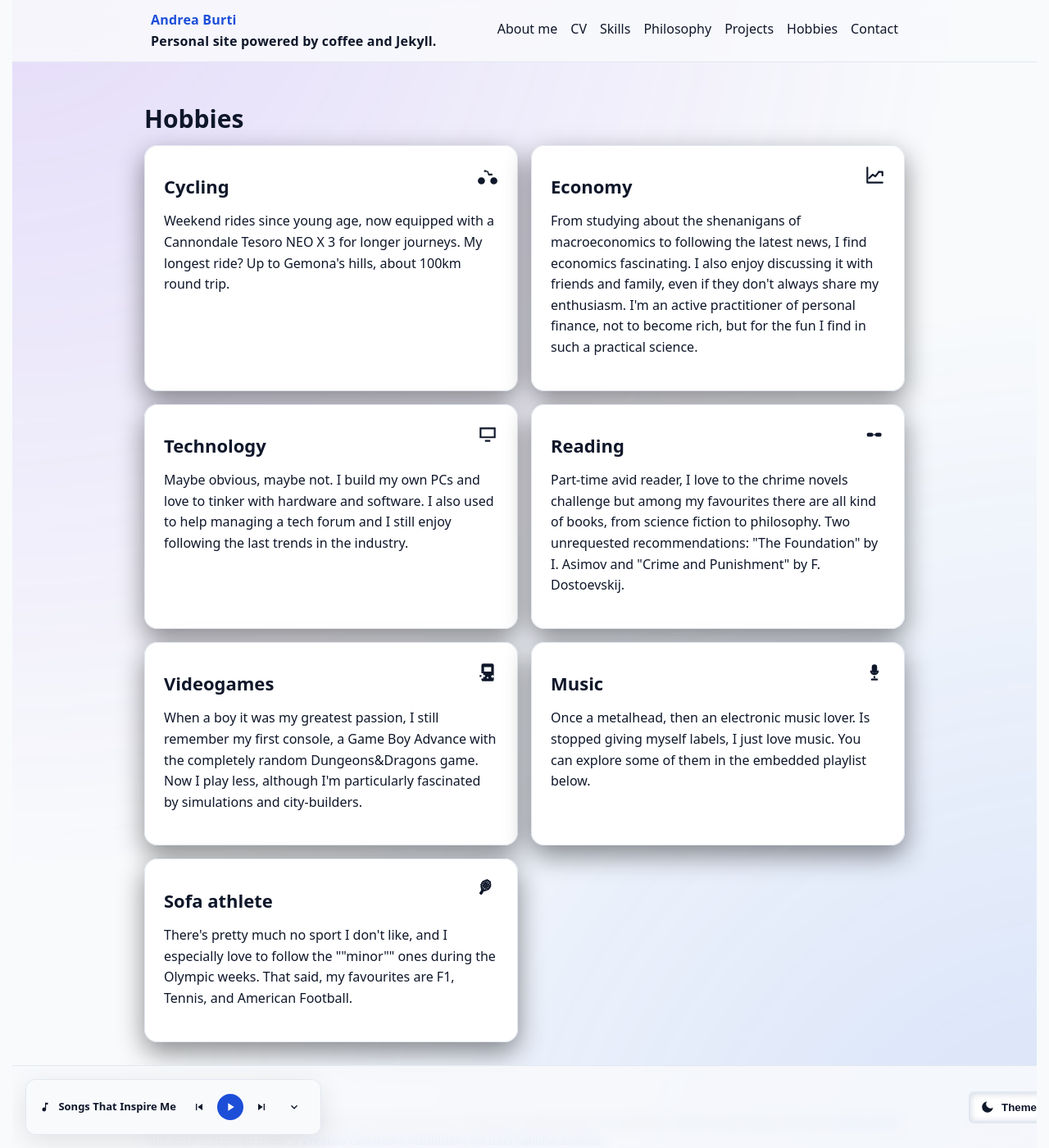
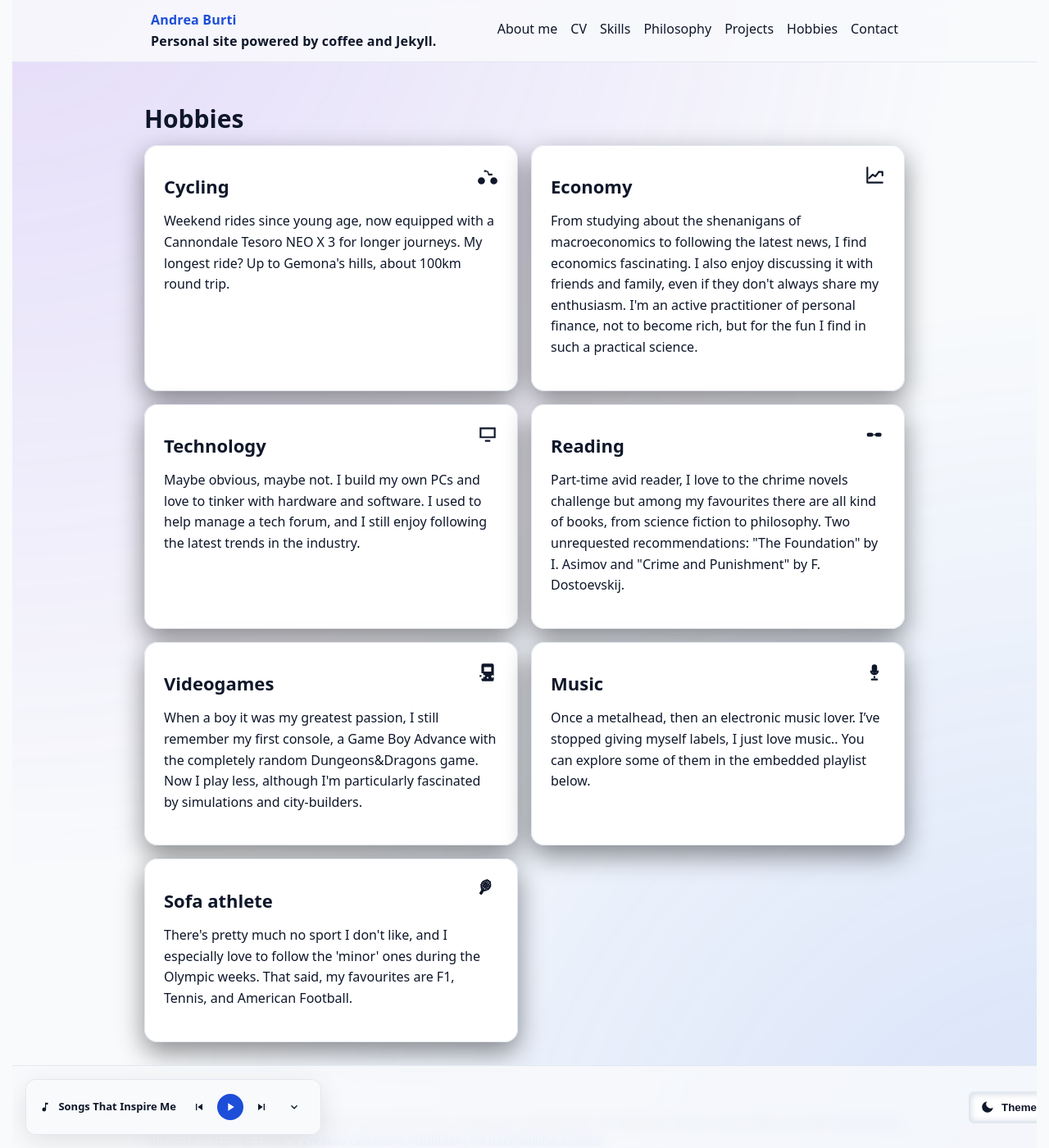
Before and after one commit to boozee/boozee.github.io, a Jekyll site: the page built from pages/hobbies.md, in a window 1280 px wide and 1400 px high. Shown: the whole window at 82% size. Built offline with Jekyll 4.4.1, drawn with Linux system fonts in a browser that asks for light colours.

Commit message:
Improve English

```diff
--- a/_data/cv.yml
+++ b/_data/cv.yml
@@ -14,4 +14,4 @@ summary_career:
   "Senior Software Engineer with expertise in 3D Graphics, Game Engines, and visualization. I believe technical quality is the foundation of long-term success.
 
 
-  As a Tech Lead, I mentor teams to deliver robust, sustainable software while fostering collaboration and keeping the human side of development in focus."
+  As a Tech Lead, I mentor teams to deliver robust, sustainable software while fostering collaboration, and keeping the human side of development in focus."
--- a/_data/education.yml
+++ b/_data/education.yml
@@ -7,14 +7,14 @@
 
 - school: University of Udine (Udine)
   title: BSc. in Computer Science (3 years)
-  description: The bases of my knowledge, but also where I felt there was something deeper than typing buttons.
+  description: This is where I built my foundational knowledge and realised there was more to computing than just typing.
   thesis: "Analysis and development of an analytics web module for a commercial/touristic platform"
   grades: 104/110
   year: 2015
 
 - school: University of Udine (Udine)
   title: MSc. in Computer Science (2 years)
-  description: Here I discovered 3D Graphics, Unreal Engine, the Complexity theory and burnouts. But I'm glad I did it.
+  description: Here I discovered 3D graphics, Unreal Engine, complexity theory and burnout. But I'm glad I did it.
   thesis: "Efficient Computation of Object Visibility in 3D Scenes"
   grades: 110/110 cum laude
   year: 2017
--- a/_data/hobbies.yml
+++ b/_data/hobbies.yml
@@ -10,7 +10,7 @@ hobbies:
     icon: icon-economy
   - title: Technology
     blurb: Maybe obvious, maybe not. I build my own PCs and love to tinker with hardware and software.
-          I also used to help managing a tech forum and I still enjoy following the last trends in the industry.
+          I used to help manage a tech forum, and I still enjoy following the latest trends in the industry.
     icon: icon-pc
   - title: Reading
     blurb: >
@@ -22,9 +22,9 @@ hobbies:
           Now I play less, although I'm particularly fascinated by simulations and city-builders.
     icon: icon-gameboy
   - title: Music
-    blurb: Once a metalhead, then an electronic music lover. Is stopped giving myself labels, I just love music. You can explore some of them in the embedded playlist below.
+    blurb: Once a metalhead, then an electronic music lover. I’ve stopped giving myself labels, I just love music.. You can explore some of them in the embedded playlist below.
     icon: icon-microphone
   - title: Sofa athlete
-    blurb: There's pretty much no sport I don't like, and I especially love to follow the ""minor"" ones during the Olympic weeks.
+    blurb: There's pretty much no sport I don't like, and I especially love to follow the 'minor' ones during the Olympic weeks.
           That said, my favourites are F1, Tennis, and American Football.
     icon: icon-sport
--- a/_data/philosophy.yml
+++ b/_data/philosophy.yml
@@ -12,8 +12,8 @@ sections:
     title: Tech Principles
     summary: A few rules of thumb I lean while navigating tech.
     bullets:
-      - "<b>Code for humans:</b> machines are fast, we are not. Clean, well-named and documented code leads to fewer bugs and increased velocity."
-      - "<b>Divide-et-impera:</b> complexity is the enemy of clarity; break problems into smaller pieces."
+      - "<b>Code for humans:</b> machines are fast; humans are not. Clean, well-named and documented code leads to fewer bugs and increased velocity."
+      - "<b><i>Divide et impera</i>:</b> complexity is the enemy of clarity; break problems into smaller pieces."
       - "<b>Measure, then take decisions:</b> profile before micro-optimizing, guesses are just the first step."
       - "<b>Design for deletion and deletion for design:</b> code should be easy to remove/refactor, and it should be removed when it no longer serves a purpose."
 
```
